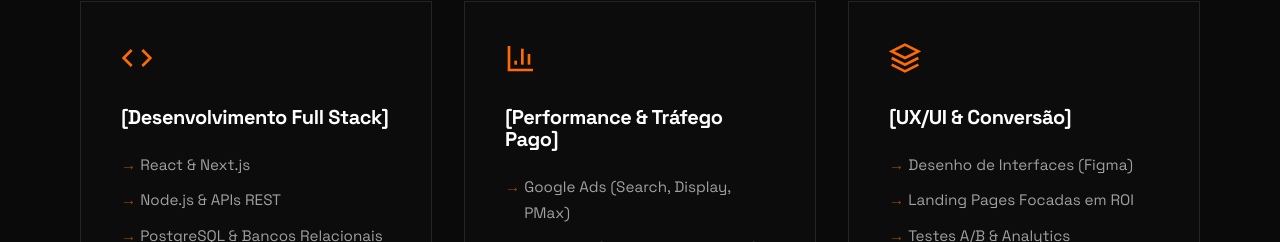
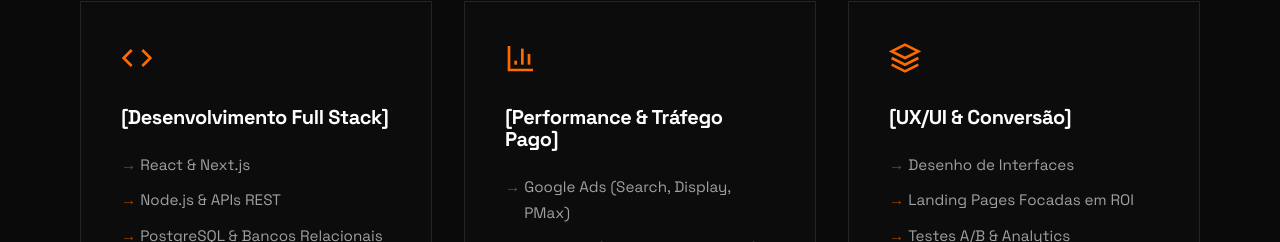
Before and after one commit to Guiles10/Portf-lio-Guileano-Mello, a Next.js app: page / in a window 1280 px wide. Shown: the part 3106-3348 px from the top of the page. Built offline with nearby package versions, Linux system fonts and the light colour scheme.

Commit message:
docs: remover menção ao Figma na seção Expertise

```diff
--- a/src/components/Expertise.tsx
+++ b/src/components/Expertise.tsx
@@ -73,7 +73,7 @@ export default function Expertise() {
             </div>
             <h3 className="exp-title">[UX/UI & Conversão]</h3>
             <ul className="exp-list">
-              <li>Desenho de Interfaces (Figma)</li>
+              <li>Desenho de Interfaces</li>
               <li>Landing Pages Focadas em ROI</li>
               <li>Testes A/B & Analytics</li>
               <li>Automações (CRM/Webhooks)</li>
```
